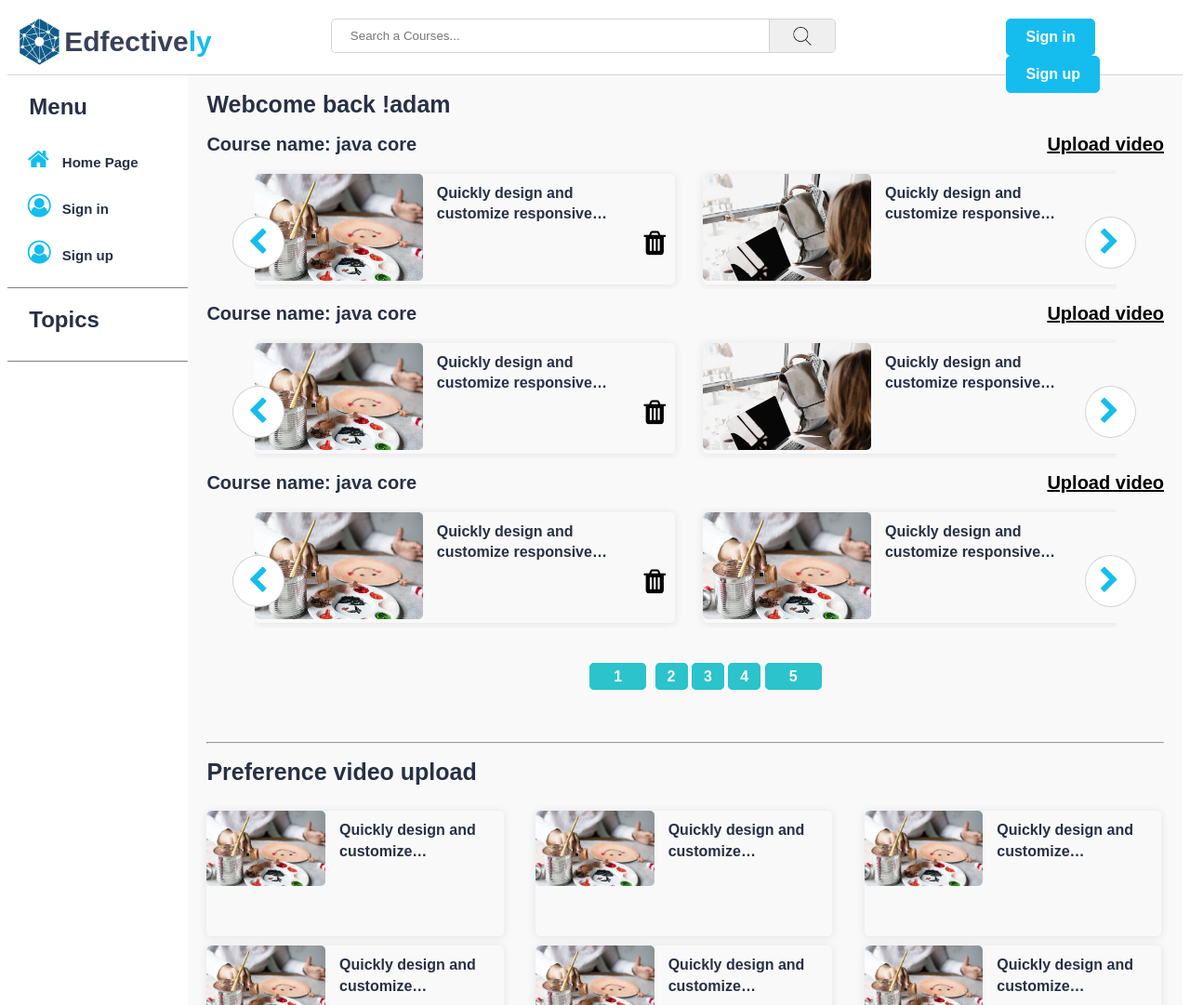
After one commit to Phongptse05472/rails-efe, a Rails app: template app/views/mentor/courses/index.html.erb in a window 1280 px wide. The commit adds this page. Shown: the whole page at 93% size. Run offline with Rails 7, Linux system fonts and the light colour scheme; the template is opened without the code that fills it, so the values that code supplies are empty; some libraries are stand-ins or nearby versions.

Commit message:
update view course in mentor side

```diff
--- a/app/assets/stylesheets/list-course.css
+++ b/app/assets/stylesheets/list-course.css
@@ -1,28 +1,73 @@
-.created {
-    padding: 20px 80px;
-    background-color: #F69B58;
-    border-radius: 5px;
-    font-weight: bold;
-    color: white;
-    text-decoration: none;
+.article-left img {
+    height: 100%;
+    width: 100%;
 }
 
-.add_video {
-    height: auto;
-    display: inline-block;
+.article-left {
+    overflow: hidden;
+    margin-right: 15px;
+    width: 40%;
+    float: left;
 }
 
-.add_video a {
-    padding: 20px 30px;
-    background-color: #F69B58;
-    border-radius: 5px;
+.article-right {
+    width: 50%;
+    line-height: 1.4em;
+    height: 2.8em;
+    overflow: hidden;
+    white-space: initial;
+    text-overflow: ellipsis;
+    display: -webkit-box;
+    -webkit-line-clamp: 2;
+    -webkit-box-orient: vertical;
     font-weight: bold;
-    color: white;
-    text-decoration: none;
-    vertical-align: middle;
-    display: inline-block;
+    margin-top: 10px;
+    float: left;
 }
 
-.c-right {
-    width: 50% !important;
+.MS-content {
+    height: auto;
+    clear: both;
 }
+
+.right a.upload {
+    float: right;
+    font-weight: bold;
+    font-size: 20px;
+    color: black;
+}
+
+.right span {
+    font-weight: bold;
+    font-size: 20px;
+}
+
+.per_article {
+    width: 48.8% !important;
+}
+
+.per_article_below {
+    width: 31% !important;
+    margin-top: 10px;
+    height: 135px;
+}
+
+.per_article_below:nth-child(4) {
+    margin-left: 0px;
+}
+
+.list-article {
+    height: auto;
+}
+
+.paging_upload {
+    margin-left: 40%;
+}
+
+.per_article i {
+    font-size: 30px;
+    float: right;
+    margin-right: 10px;
+    margin-top: 5px;
+    color: black;
+}
--- /dev/null
+++ b/app/views/mentor/courses/index.html.erb
@@ -0,0 +1,260 @@
+<head>
+  <title>Edfective.vn - favorite video</title>
+  <%= stylesheet_link_tag 'list-course', media: 'all', 'data-turbolinks-track': 'reload' %>
+</head>
+
+<body>
+<div class="right">
+  <h1>
+    Webcome back !adam
+  </h1>
+
+  <span>Course name: java core</span>
+  <a class="upload" href="#">Upload video</a>
+  <div id="exampleSlider1">
+    <div class="MS-content">
+      <div id="item" class="item per_article">
+        <div class="article-left">
+          <%= image_tag('course_2.jpg') %>
+        </div>
+        <div class="article-right">
+          Quickly design and customize responsive mobile-first sites with Bootstrap, the world’s most popular front-end open source toolkit, featuring Sass variables and mixins, responsive grid system, extensive prebuilt components, and powerful JavaScript plugins.
+        </div>
+        <a href="#">
+          <i class="fa fa-trash" aria-hidden="true"></i>
+        </a>
+      </div>
+      <div id="item" class="item per_article">
+        <div class="article-left">
+          <%= image_tag('course_3.jpg') %>
+        </div>
+        <div class="article-right">
+          Quickly design and customize responsive mobile-first sites with Bootstrap, the world’s most popular front-end open source toolkit, featuring Sass variables and mixins, responsive grid system, extensive prebuilt components, and powerful JavaScript plugins.
+        </div>
+        <a href="#">
+          <i class="fa fa-trash" aria-hidden="true"></i>
+        </a>
+      </div>
+      <div id="item" class="item per_article">
+        <div class="article-left">
+          <%= image_tag('course_4.jpg') %>
+        </div>
+        <div class="article-right">
+          Quickly design and customize responsive mobile-first sites with Bootstrap, the world’s most popular front-end open source toolkit, featuring Sass variables and mixins, responsive grid system, extensive prebuilt components, and powerful JavaScript plugins.
+        </div>
+        <a href="#">
+          <i class="fa fa-trash" aria-hidden="true"></i>
+        </a>
+      </div>
+      <div id="item" class="item per_article">
+        <div class="article-left">
+          <%= image_tag('course_5.jpg') %>
+        </div>
+        <div class="article-right">
+          Quickly design and customize responsive mobile-first sites with Bootstrap, the world’s most popular front-end open source toolkit, featuring Sass variables and mixins, responsive grid system, extensive prebuilt components, and powerful JavaScript plugins.
+        </div>
+        <a href="#">
+          <i class="fa fa-trash" aria-hidden="true"></i>
+        </a>
+      </div>
+    </div>
+    <div class="MS-controls">
+      <button class="MS-left"><i class="fa fa-chevron-left"></i></i></button>
+      <button class="MS-right"><i class="fa fa-chevron-right" aria-hidden="true"></i></button>
+    </div>
+  </div>
+  <span>Course name: java core</span>
+  <a class="upload" href="#">Upload video</a>
+  <div id="exampleSlider2">
+    <div class="MS-content">
+      <div id="item" class="item per_article">
+        <div class="article-left">
+          <%= image_tag('course_2.jpg') %>
+        </div>
+        <div class="article-right">
+          Quickly design and customize responsive mobile-first sites with Bootstrap, the world’s most popular front-end open source toolkit, featuring Sass variables and mixins, responsive grid system, extensive prebuilt components, and powerful JavaScript plugins.
+        </div>
+        <a href="#">
+          <i class="fa fa-trash" aria-hidden="true"></i>
+        </a>
+      </div>
+      <div id="item" class="item per_article">
+        <div class="article-left">
+          <%= image_tag('course_3.jpg') %>
+        </div>
+        <div class="article-right">
+          Quickly design and customize responsive mobile-first sites with Bootstrap, the world’s most popular front-end open source toolkit, featuring Sass variables and mixins, responsive grid system, extensive prebuilt components, and powerful JavaScript plugins.
+        </div>
+        <a href="#">
+          <i class="fa fa-trash" aria-hidden="true"></i>
+        </a>
+      </div>
+      <div id="item" class="item per_article">
+        <div class="article-left">
+          <%= image_tag('course_4.jpg') %>
+        </div>
+        <div class="article-right">
+          Quickly design and customize responsive mobile-first sites with Bootstrap, the world’s most popular front-end open source toolkit, featuring Sass variables and mixins, responsive grid system, extensive prebuilt components, and powerful JavaScript plugins.
+        </div>
+        <a href="#">
+          <i class="fa fa-trash" aria-hidden="true"></i>
+        </a>
+      </div>
+      <div id="item" class="item per_article">
+        <div class="article-left">
+          <%= image_tag('course_5.jpg') %>
+        </div>
+        <div class="article-right">
+          Quickly design and customize responsive mobile-first sites with Bootstrap, the world’s most popular front-end open source toolkit, featuring Sass variables and mixins, responsive grid system, extensive prebuilt components, and powerful JavaScript plugins.
+        </div>
+        <a href="#">
+          <i class="fa fa-trash" aria-hidden="true"></i>
+        </a>
+      </div>
+    </div>
+    <div class="MS-controls">
+      <button class="MS-left"><i class="fa fa-chevron-left"></i></i></button>
+      <button class="MS-right"><i class="fa fa-chevron-right" aria-hidden="true"></i></button>
+    </div>
+  </div>
+  <span>Course name: java core</span>
+  <a class="upload" href="#">Upload video</a>
+  <div id="exampleSlider3">
+    <div class="MS-content">
+      <div id="item" class="item per_article">
+        <div class="article-left">
+          <%= image_tag('course_2.jpg') %>
+        </div>
+        <div class="article-right">
+          Quickly design and customize responsive mobile-first sites with Bootstrap, the world’s most popular front-end open source toolkit, featuring Sass variables and mixins, responsive grid system, extensive prebuilt components, and powerful JavaScript plugins.
+        </div>
+        <a href="#">
+          <i class="fa fa-trash" aria-hidden="true"></i>
+        </a>
+      </div>
+      <div id="item" class="item per_article">
+        <div class="article-left">
+          <%= image_tag('course_2.jpg') %>
+        </div>
+        <div class="article-right">
+          Quickly design and customize responsive mobile-first sites with Bootstrap, the world’s most popular front-end open source toolkit, featuring Sass variables and mixins, responsive grid system, extensive prebuilt components, and powerful JavaScript plugins.
+        </div>
+        <a href="#">
+          <i class="fa fa-trash" aria-hidden="true"></i>
+        </a>
+      </div>
+      <div id="item" class="item per_article">
+        <div class="article-left">
+          <%= image_tag('course_2.jpg') %>
+        </div>
+        <div class="article-right">
+          Quickly design and customize responsive mobile-first sites with Bootstrap, the world’s most popular front-end open source toolkit, featuring Sass variables and mixins, responsive grid system, extensive prebuilt components, and powerful JavaScript plugins.
+        </div>
+        <a href="#">
+          <i class="fa fa-trash" aria-hidden="true"></i>
+        </a>
+      </div>
+      <div id="item" class="item per_article">
+        <div class="article-left">
+          <%= image_tag('course_2.jpg') %>
+        </div>
+        <div class="article-right">
+          Quickly design and customize responsive mobile-first sites with Bootstrap, the world’s most popular front-end open source toolkit, featuring Sass variables and mixins, responsive grid system, extensive prebuilt components, and powerful JavaScript plugins.
+        </div>
+        <a href="#">
+          <i class="fa fa-trash" aria-hidden="true"></i>
+        </a>
+      </div>
+    </div>
+    <div class="MS-controls">
+      <button class="MS-left"><i class="fa fa-chevron-left"></i></i></button>
+      <button class="MS-right"><i class="fa fa-chevron-right" aria-hidden="true"></i></button>
+    </div>
+  </div>
+  <div class="paging paging_upload">
+    <a href="#">1</a>
+    <a href="#">2</a>
+    <a href="#">3</a>
+    <a href="#">4</a>
+    <a href="#">5</a>
+
+  </div>
+  <hr>
+  <h1>Preference video upload</h1>
+  <div class="list-article">
+    <div id="item" class="item per_article_below">
+      <div class="article-left">
+        <%= image_tag('course_2.jpg') %>
+      </div>
+      <div class="article-right">
+        Quickly design and customize responsive mobile-first sites with Bootstrap, the world’s most popular front-end open source toolkit, featuring Sass variables and mixins, responsive grid system, extensive prebuilt components, and powerful JavaScript plugins.
+      </div>
+    </div>
+    <div id="item" class="item per_article_below">
+      <div class="article-left">
+        <%= image_tag('course_2.jpg') %>
+      </div>
+      <div class="article-right">
+        Quickly design and customize responsive mobile-first sites with Bootstrap, the world’s most popular front-end open source toolkit, featuring Sass variables and mixins, responsive grid system, extensive prebuilt components, and powerful JavaScript plugins.
+      </div>
+    </div>
+    <div id="item" class="item per_article_below">
+      <div class="article-left">
+        <%= image_tag('course_2.jpg') %>
+      </div>
+      <div class="article-right">
+        Quickly design and customize responsive mobile-first sites with Bootstrap, the world’s most popular front-end open source toolkit, featuring Sass variables and mixins, responsive grid system, extensive prebuilt components, and powerful JavaScript plugins.
+      </div>
+    </div>
+    <div id="item" class="item per_article_below">
+      <div class="article-left">
+        <%= image_tag('course_2.jpg') %>
+      </div>
+      <div class="article-right">
+        Quickly design and customize responsive mobile-first sites with Bootstrap, the world’s most popular front-end open source toolkit, featuring Sass variables and mixins, responsive grid system, extensive prebuilt components, and powerful JavaScript plugins.
+      </div>
+    </div>
+    <div id="item" class="item per_article_below">
+      <div class="article-left">
+        <%= image_tag('course_2.jpg') %>
+      </div>
+      <div class="article-right">
+        Quickly design and customize responsive mobile-first sites with Bootstrap, the world’s most popular front-end open source toolkit, featuring Sass variables and mixins, responsive grid system, extensive prebuilt components, and powerful JavaScript plugins.
+      </div>
+    </div>
+    <div id="item" class="item per_article_below">
+      <div class="article-left">
+        <%= image_tag('course_2.jpg') %>
+      </div>
+      <div class="article-right">
+        Quickly design and customize responsive mobile-first sites with Bootstrap, the world’s most popular front-end open source toolkit, featuring Sass variables and mixins, responsive grid system, extensive prebuilt components, and powerful JavaScript plugins.
+      </div>
+    </div>
+
+  </div>
+  <div class="end">
+  </div>
+</div>
+<script>
+    $('#exampleSlider').multislider({
+        interval: 100000,
+        continuous: false
+    });
+    $('#exampleSlider1').multislider({
+        interval: 10000,
+        continuous: false
+    });
+    $('#exampleSlider2').multislider({
+        interval: 10000,
+        continuous: false
+    });
+    $('#exampleSlider3').multislider({
+        interval: 10000,
+        continuous: false
+    });
+    $('#exampleSlider4').multislider({
+        interval: 10000,
+        continuous: false
+    });
+</script>
+</body>
```
